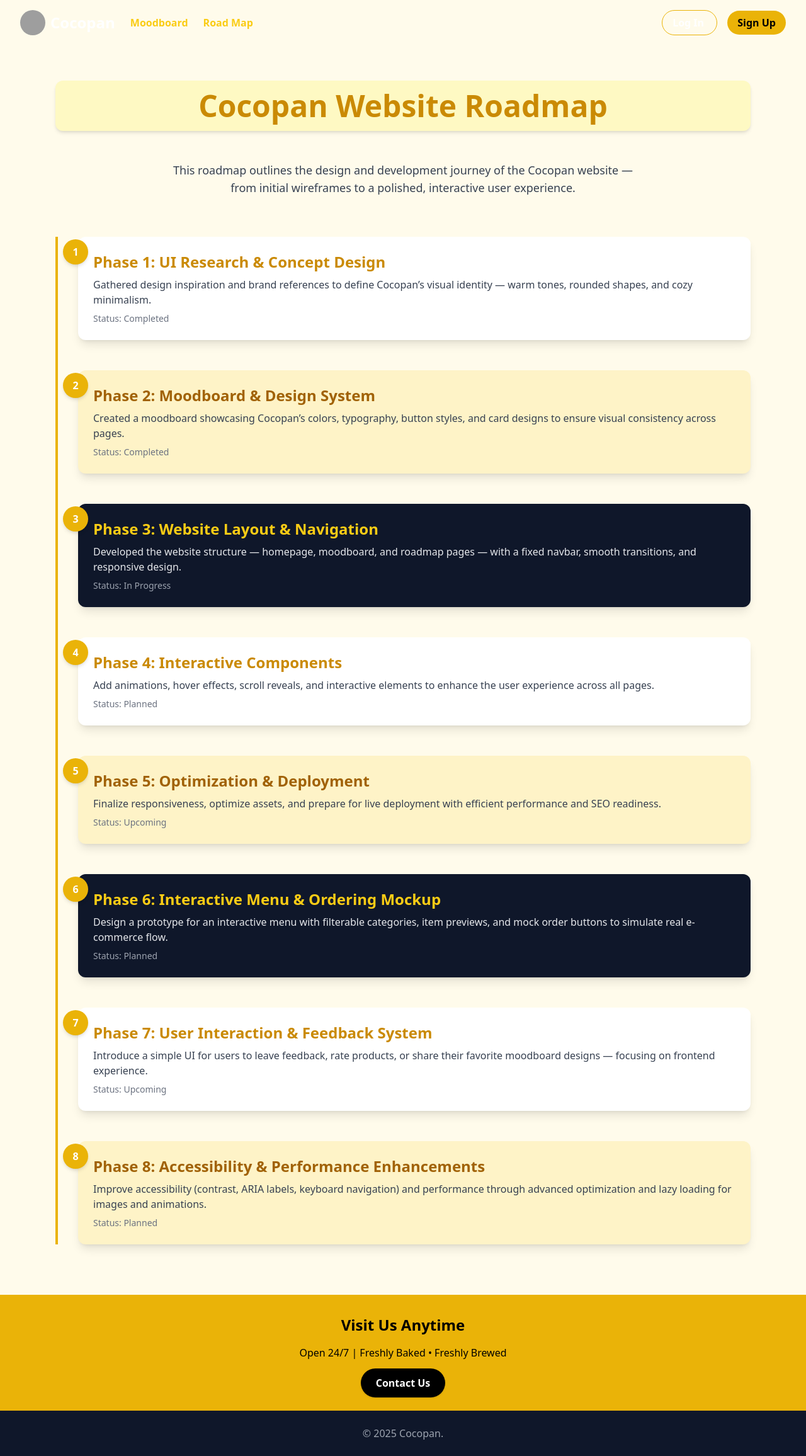
After one commit to amobispo-glitch/CI4-Cocopan, a CodeIgniter 4 app: the page made by backend/app/Views/user/roadmap.php in a window 1280 px wide. The commit adds this page. Shown: the whole page at 63% size. Run offline with PHP 8.4 and a stand-in for CodeIgniter, Linux system fonts and the light colour scheme; the template is opened without the code that fills it, so the values that code supplies are empty; some libraries are stand-ins or nearby versions; grey boxes are pictures that could not be loaded.

Commit message:
feat(roadmap page): Added a new roadmap page
-added new 'view'
-updated routes to route the roadmap page
-deleted unecessary files

```diff
--- a/backend/app/Config/Routes.php
+++ b/backend/app/Config/Routes.php
@@ -9,3 +9,4 @@
 $routes->get('login', 'Users::login');
 $routes->get('signup', 'Users::signup');
 $routes->get('moodboard', 'Users::moodboard');
+$routes->get('roadmap', 'Users::roadmap');
--- a/backend/app/Controllers/Users.php
+++ b/backend/app/Controllers/Users.php
@@ -27,5 +27,10 @@
         return view('user/moodboard');
     }
 
+    public function roadmap()
+    {
+        return view('user/roadmap');
+    }
+
 
 }
--- a/backend/app/Views/components/navbar.php
+++ b/backend/app/Views/components/navbar.php
@@ -1,5 +1,5 @@
 <nav id="navbar" class="fixed top-0 left-0 w-full flex justify-between items-center px-8 py-4 bg-transparent text-white z-50 transition-all duration-300">
-    <!-- Left side: Logo + Cocopan + Moodboard -->
+  <!-- Left side: Logo + Cocopan + Moodboard + Road Map -->
   <div class="flex items-center space-x-6">
     <a href='/' class="flex items-center space-x-2 hover:opacity-90 transition">
       <img src="https://encrypted-tbn0.gstatic.com/images?q=tbn:ANd9GcRheI89iFUg5I_sVIDYpD_Q2HPxPAfNzebhgA&s"
@@ -8,8 +8,14 @@
       <h1 class="text-2xl font-bold">Cocopan</h1>
     </a>
 
+    <!-- Moodboard Link -->
     <a href="moodboard" class="underline-animate font-semibold text-yellow-400 hover:text-yellow-300 transition">
       Moodboard
+    </a>
+
+    <!-- ✅ Road Map Link -->
+    <a href="roadmap" class="underline-animate font-semibold text-yellow-400 hover:text-yellow-300 transition">
+      Road Map
     </a>
   </div>
 
--- /dev/null
+++ b/backend/app/Views/user/roadmap.php
@@ -0,0 +1,123 @@
+<?= view('components/header') ?>
+<body class="font-sans text-gray-900 bg-amber-50">
+
+  <!-- Navbar -->
+  <?= view('components/navbar') ?>
+
+  <!-- Roadmap Section -->
+  <section class="pt-32 pb-20 px-6 max-w-6xl mx-auto">
+    <h1 class="text-5xl font-bold text-center mb-12 text-yellow-600 bg-yellow-100 py-4 rounded-xl shadow-md">
+      Cocopan Website Roadmap
+    </h1>
+
+    <p class="text-center text-lg text-gray-700 max-w-3xl mx-auto mb-16">
+      This roadmap outlines the design and development journey of the Cocopan website — from initial wireframes to a polished, interactive user experience.
+    </p>
+
+    <!-- Roadmap Timeline -->
+    <div class="relative border-l-4 border-yellow-500 pl-8 space-y-12">
+
+      <!-- Phase 1 -->
+      <div class="relative">
+        <div class="absolute -left-6 top-1 bg-yellow-500 text-white w-10 h-10 rounded-full flex items-center justify-center font-bold shadow-md">
+          1
+        </div>
+        <div class="bg-white rounded-xl p-6 shadow-lg">
+          <h2 class="text-2xl font-bold text-yellow-600 mb-2">Phase 1: UI Research & Concept Design</h2>
+          <p class="text-gray-700 mb-2">Gathered design inspiration and brand references to define Cocopan’s visual identity — warm tones, rounded shapes, and cozy minimalism.</p>
+          <p class="text-sm text-gray-500">Status: Completed</p>
+        </div>
+      </div>
+
+      <!-- Phase 2 -->
+      <div class="relative">
+        <div class="absolute -left-6 top-1 bg-yellow-500 text-white w-10 h-10 rounded-full flex items-center justify-center font-bold shadow-md">
+          2
+        </div>
+        <div class="bg-amber-100 rounded-xl p-6 shadow-lg">
+          <h2 class="text-2xl font-bold text-yellow-700 mb-2">Phase 2: Moodboard & Design System</h2>
+          <p class="text-gray-700 mb-2">Created a moodboard showcasing Cocopan’s colors, typography, button styles, and card designs to ensure visual consistency across pages.</p>
+          <p class="text-sm text-gray-500">Status: Completed</p>
+        </div>
+      </div>
+
+      <!-- Phase 3 -->
+      <div class="relative">
+        <div class="absolute -left-6 top-1 bg-yellow-500 text-white w-10 h-10 rounded-full flex items-center justify-center font-bold shadow-md">
+          3
+        </div>
+        <div class="bg-slate-900 text-white rounded-xl p-6 shadow-lg">
+          <h2 class="text-2xl font-bold text-yellow-400 mb-2">Phase 3: Website Layout & Navigation</h2>
+          <p class="text-gray-200 mb-2">Developed the website structure — homepage, moodboard, and roadmap pages — with a fixed navbar, smooth transitions, and responsive design.</p>
+          <p class="text-sm text-gray-400">Status: In Progress</p>
+        </div>
+      </div>
+
+      <!-- Phase 4 -->
+      <div class="relative">
+        <div class="absolute -left-6 top-1 bg-yellow-500 text-white w-10 h-10 rounded-full flex items-center justify-center font-bold shadow-md">
+          4
+        </div>
+        <div class="bg-white rounded-xl p-6 shadow-lg">
+          <h2 class="text-2xl font-bold text-yellow-600 mb-2">Phase 4: Interactive Components</h2>
+          <p class="text-gray-700 mb-2">Add animations, hover effects, scroll reveals, and interactive elements to enhance the user experience across all pages.</p>
+          <p class="text-sm text-gray-500">Status: Planned</p>
+        </div>
+      </div>
+
+      <!-- Phase 5 -->
+      <div class="relative">
+        <div class="absolute -left-6 top-1 bg-yellow-500 text-white w-10 h-10 rounded-full flex items-center justify-center font-bold shadow-md">
+          5
+        </div>
+        <div class="bg-amber-100 rounded-xl p-6 shadow-lg">
+          <h2 class="text-2xl font-bold text-yellow-700 mb-2">Phase 5: Optimization & Deployment</h2>
+          <p class="text-gray-700 mb-2">Finalize responsiveness, optimize assets, and prepare for live deployment with efficient performance and SEO readiness.</p>
+          <p class="text-sm text-gray-500">Status: Upcoming</p>
+        </div>
+      </div>
+
+      <!-- Phase 6 -->
+      <div class="relative">
+        <div class="absolute -left-6 top-1 bg-yellow-500 text-white w-10 h-10 rounded-full flex items-center justify-center font-bold shadow-md">
+          6
+        </div>
+        <div class="bg-slate-900 text-white rounded-xl p-6 shadow-lg">
+          <h2 class="text-2xl font-bold text-yellow-400 mb-2">Phase 6: Interactive Menu & Ordering Mockup</h2>
+          <p class="text-gray-200 mb-2">Design a prototype for an interactive menu with filterable categories, item previews, and mock order buttons to simulate real e-commerce flow.</p>
+          <p class="text-sm text-gray-400">Status: Planned</p>
+        </div>
+      </div>
+
+      <!-- Phase 7 -->
+      <div class="relative">
+        <div class="absolute -left-6 top-1 bg-yellow-500 text-white w-10 h-10 rounded-full flex items-center justify-center font-bold shadow-md">
+          7
+        </div>
+        <div class="bg-white rounded-xl p-6 shadow-lg">
+          <h2 class="text-2xl font-bold text-yellow-600 mb-2">Phase 7: User Interaction & Feedback System</h2>
+          <p class="text-gray-700 mb-2">Introduce a simple UI for users to leave feedback, rate products, or share their favorite moodboard designs — focusing on frontend experience.</p>
+          <p class="text-sm text-gray-500">Status: Upcoming</p>
+        </div>
+      </div>
+
+      <!-- Phase 8 -->
+      <div class="relative">
+        <div class="absolute -left-6 top-1 bg-yellow-500 text-white w-10 h-10 rounded-full flex items-center justify-center font-bold shadow-md">
+          8
+        </div>
+        <div class="bg-amber-100 rounded-xl p-6 shadow-lg">
+          <h2 class="text-2xl font-bold text-yellow-700 mb-2">Phase 8: Accessibility & Performance Enhancements</h2>
+          <p class="text-gray-700 mb-2">Improve accessibility (contrast, ARIA labels, keyboard navigation) and performance through advanced optimization and lazy loading for images and animations.</p>
+          <p class="text-sm text-gray-500">Status: Planned</p>
+        </div>
+      </div>
+
+    </div>
+  </section>
+
+  <!-- Footer -->
+  <?= view('components/footer') ?>
+
+</body>
+</html>
```
Also changed, not shown: backend/app/Controllers/Home.php (+3 -6 lines). Lines whose indentation alone changed are shown as unchanged.
